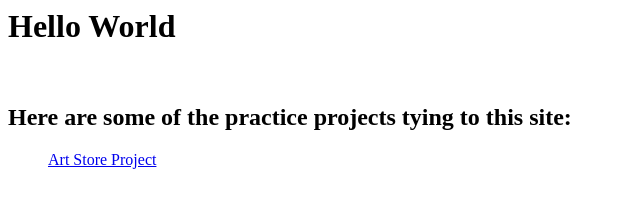
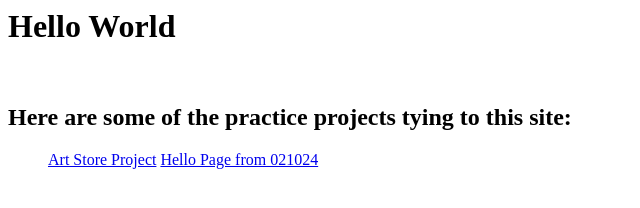
Before and after one commit to Sowens2007/Sowens2007.github.io, a plain HTML site: page index.html in a window 1280 px wide. Shown: the whole page, without its empty margins (0-640 px from the left). Drawn offline with Linux system fonts and the light colour scheme.

Commit message:
Add Hello page link to index.html

```diff
--- a/index.html
+++ b/index.html
@@ -8,6 +8,7 @@
     <H2>Here are some of the practice projects tying to this site:</H2>
       <ul>
         <a href="https://sowens2007.github.io/art-store-clone-practice/" target="_blank" title="Check out the art store">Art Store Project</a>
+        <a href="/hello/" title="Hello from Shawn">Hello Page from 021024</a>
       </ul>
   </body>
 </html>
```
